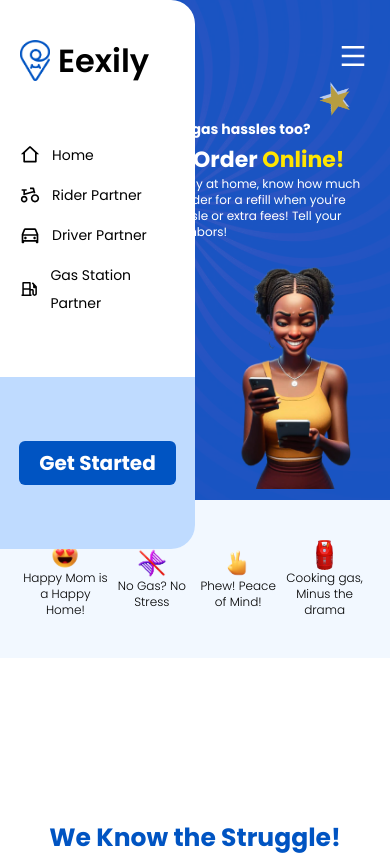
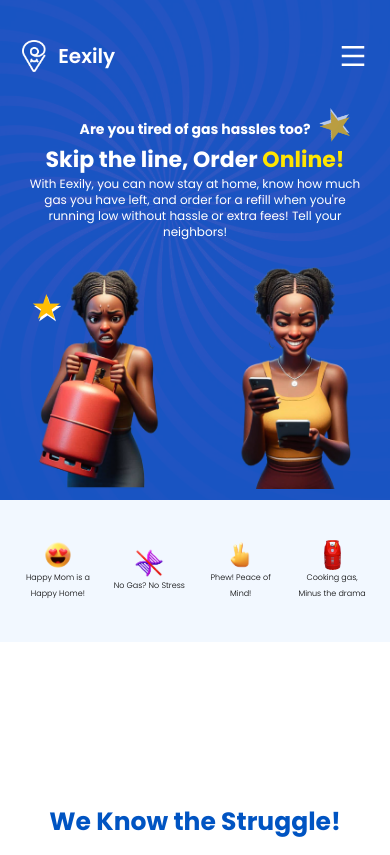
Before and after one commit to DevEmmy/eexily-landing-page, a Next.js app: page / in a window 390 px wide. Shown: the top 855 px of the page. Built offline with nearby package versions, Linux system fonts and the light colour scheme.

Commit message:
updated nav

```diff
--- a/src/components/Banner/Nav.tsx
+++ b/src/components/Banner/Nav.tsx
@@ -28,18 +28,18 @@ const Nav = () => {
         }
     ]
     return (
-        <div className='hidden md:block absolute top-0 left-0 bg-white z-[100]  w-1/2 rounded-r-3xl'>
+        <div className='hidden md:block absolute top-0 left-0 bg-white z-[100] shadow-xl min-w-1/2 rounded-r-3xl'>
             <div className='p-5'>
                 <div className="logo">
-                    <Image src={"/./logo2.png"} width={30} height={30} alt='logo' />
-                    <p className='text-[32px] font-semibold'>Eexily</p>
+                    <Image src={"/./logo2.png"} width={20} height={20} alt='logo' />
+                    <p className='text-[20px] font-semibold'>Eexily</p>
                 </div>
 
                 <div className='flex flex-col gap-3 py-10'>
                     {
                         navItems.map((item, i) => {
                             return (
-                                <Link href={item.link} key={i}  className='flex gap-3 items-center text-[20px] hover:text-primary'>
+                                <Link href={item.link} key={i}  className='flex gap-3 items-center text-[12px] hover:text-primary'>
                                     {item.icon}
                                     <p>{item.title}</p>
                                 </Link>
@@ -49,8 +49,8 @@ const Nav = () => {
                 </div>
             </div>
 
-            <div className='flex bg-[#BFDBFF] items-center justify-center py-16 rounded-br-3xl'>
-                <button className='py-3 px-5 rounded-md text-white font-bold text-[20px] bg-primary'>Get Started</button>
+            <div className='flex bg-[#FFF] items-center justify-center py-10 rounded-br-3xl px-5'>
+                <button className='py-3 px-5 rounded-md text-white font-bold text-[12px] bg-primary w-full'>Get Started</button>
             </div>
 
         </div>
--- a/src/components/Banner/index.tsx
+++ b/src/components/Banner/index.tsx
@@ -1,6 +1,6 @@
 import Link from "next/link";
 import React, { useState, useRef } from "react";
-import { HiChevronDown } from "react-icons/hi";
+import { HiChevronDown, HiX } from "react-icons/hi";
 import Typewriter from 'typewriter-effect';
 
 import { motion, useInView, useScroll } from "framer-motion";
@@ -26,6 +26,8 @@ const Banner = () => {
   const [showDrop, setShowDrop] = useState(false);
 
   const slideRef = useRef(null);
+
+  const [showNav, setShowNav] = useState(false)
 
   return (
     <div className="bg-primary relative h-[130vh] md:h-[500px]">
@@ -73,7 +75,7 @@ const Banner = () => {
             repeat: Infinity,
           },
         }}
-        className="absolute z-[99] top-[70vh] md:top-[10vh] md:size-[30px] right-[10%]"
+        className="absolute z-[99] top-[70vh] md:top-[13vh] md:size-[30px] right-[10%]"
       >
         <img src="./star.png" alt="" className="" />
       </motion.div>
@@ -115,9 +117,23 @@ const Banner = () => {
           </div>
 
           <div className="hidden md:block">
-            <RiMenuLine className="text-white" size={30} />
+            <div onClick={()=> setShowNav(!showNav)}>
+              {
+                !showNav
+                  ?
+                  <RiMenuLine className="text-white" size={30} />
+                  :
+                  <HiX className="text-white" size={30} />
+              }
+            </div>
 
-            <Nav />
+            {
+              showNav
+              &&
+              <Nav />
+            }
+
+
           </div>
 
         </div>
--- a/src/components/Hero/index.tsx
+++ b/src/components/Hero/index.tsx
@@ -25,7 +25,7 @@ const Hero = () => {
 
 
   return (
-    <div className="bg-[#F2F8FF] px-[10%] md:px-[5.7%] grid grid-cols-4 py-10 justify-center items-center">
+    <div className="bg-[#F2F8FF] px-[10%] md:px-[5.7%] grid grid-cols-4 py-10 justify-between gap-5 items-center">
       {items.map((item, i) => {
         return (
           <HeroItem key={i} image={item.image} text={item.text} index={i} />
@@ -58,7 +58,7 @@ const HeroItem: FC<{ image: string; text: string; index: number }> = ({
       className="flex flex-col items-center justify-center"
     >
       <img src={image} alt="" className="size-[30px] object-contain" />
-      <p className="w-2/3 font-light text-center text-[20px] text-xs md:w-full ">{text}</p>
+      <p className="w-2/3 font-light text-center md:text-[8px] text-xs md:w-full ">{text}</p>
     </motion.div>
   );
 };
```
